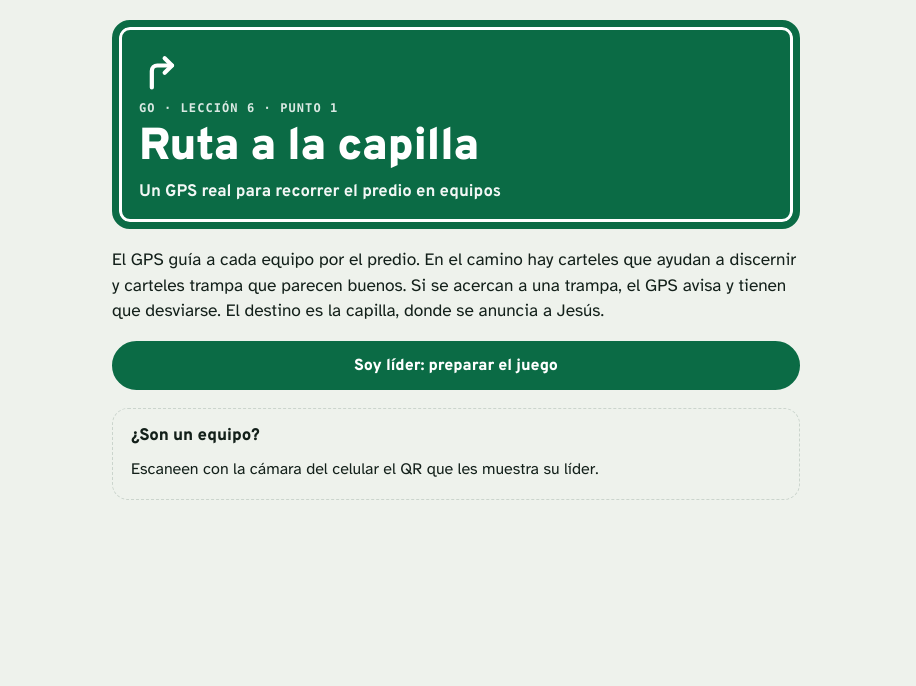
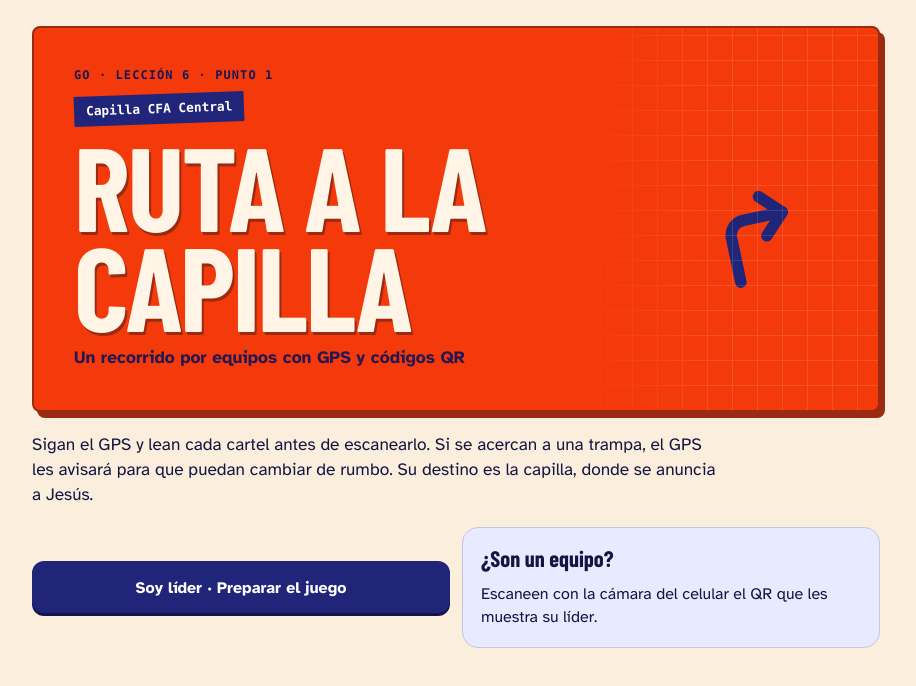
Before and after one commit to hrivarolainsfran-sys/gps-dinamica-go, a plain HTML site: page juego/index.html in a window 1280 px wide. Shown: the whole page, without its empty margins (184-1100 px from the left). Drawn offline with nearby package versions, Linux system fonts and the light colour scheme; a web font is replaced by a local one.

Commit message:
Rediseña Ruta a la capilla con identidad visual GO

```diff
--- a/juego/index.html
+++ b/juego/index.html
@@ -3,12 +3,12 @@
 <head>
 <meta charset="utf-8">
 <meta name="viewport" content="width=device-width, initial-scale=1, viewport-fit=cover">
-<meta name="theme-color" content="#0B6B45">
+<meta name="theme-color" content="#20257A">
 <title>Ruta a la capilla</title>
 <link rel="stylesheet" href="https://unpkg.com/leaflet@1.9.4/dist/leaflet.css">
 <link rel="preconnect" href="https://fonts.googleapis.com">
 <link rel="preconnect" href="https://fonts.gstatic.com" crossorigin>
-<link href="https://fonts.googleapis.com/css2?family=Atkinson+Hyperlegible:wght@400;700&family=Overpass+Mono:wght@500;700&family=Overpass:wght@700;800;900&display=swap" rel="stylesheet">
+<link href="https://fonts.googleapis.com/css2?family=Atkinson+Hyperlegible:wght@400;700&family=Overpass+Mono:wght@500;700&family=Barlow+Condensed:wght@700;800;900&display=swap" rel="stylesheet">
 <style>
 /* Juego al aire libre: un solo tema claro a propósito, para leer bajo el sol. Lenguaje visual de cartel vial verde. */
 :root{
@@ -194,6 +194,59 @@ label.lbl{font:700 12px/1 var(--f-mono);text-transform:uppercase;letter-spacing:
   .cartel .qr{width:60mm}
   @page{size:A4;margin:10mm}
 }
+
+/* Identidad GO · Capilla CFA Central */
+:root {
+  --bg:#fceedd; --surface:#fff9f0; --ink:#131642; --muted:#55577a; --line:#dfcbb9;
+  --sign:#20257a; --sign-dark:#14194f; --route:#3449ad;
+  --warn:#ffd367; --warn-ink:#291c05; --stop:#b32831; --off:#545673;
+  --good-bg:#e8edff; --bad-bg:#fbe3de;
+  --f-display:"Barlow Condensed","Arial Narrow",system-ui,sans-serif;
+  --f-body:"Atkinson Hyperlegible",system-ui,sans-serif;
+  --poster:#f43a0a; --cream:#fff4e5;
+}
+h1 {font-size:clamp(2.7rem,8vw,4.5rem);line-height:.94;letter-spacing:-.025em;text-transform:uppercase}
+h2 {font-size:1.75rem}
+h3 {font-size:1.4rem}
+.btn {min-height:46px;border-radius:12px;font-family:var(--f-body);line-height:1.15}
+.btn.small {min-height:44px}
+.btn.primary {box-shadow:0 3px 0 #11154b}
+.btn:not(:disabled):hover {filter:brightness(.91)}
+.btn:active:not(:disabled) {transform:translateY(1px)}
+:focus-visible {outline-color:#4d59df}
+.sw input:focus-visible + span {outline:3px solid #4d59df;outline-offset:3px}
+.back {width:fit-content;padding:8px 0}
+.card {border-radius:16px;box-shadow:0 3px 0 #e5d1bb}
+.stepn {align-self:flex-start;background:#e9eaff;color:var(--sign);padding:6px 9px;border-radius:4px}
+.hero-sign {background:var(--poster);color:#1a1656;border:2px solid #9a2b12;box-shadow:5px 6px 0 #9a2b12;border-radius:8px;padding:clamp(22px,5vw,40px);gap:12px}
+.hero-sign h1 {color:var(--cream)}
+.hero-sign .kicker.light {color:#1a1656;opacity:1}
+.hero-sign p:last-child {font:700 1.08rem/1.3 var(--f-body)}
+.hero-arrow {color:var(--sign)}
+.go-home {max-width:880px;gap:20px;padding-top:calc(env(safe-area-inset-top,0px) + 26px)}
+.go-home .hero-sign {position:relative;isolation:isolate;overflow:hidden}
+.go-home .hero-sign::after {content:"";position:absolute;z-index:-1;inset:0 0 0 65%;opacity:.13;background:repeating-linear-gradient(90deg,transparent 0 24px,#fff4e5 24px 25px),repeating-linear-gradient(0deg,transparent 0 24px,#fff4e5 24px 25px);mask-image:linear-gradient(to right,transparent,#000 45%)}
+.go-home h1 {font-size:clamp(3.6rem,11.5vw,7.4rem);max-width:8ch;line-height:.84;letter-spacing:-.02em;text-shadow:2px 3px #9a2b12}
+.go-home .hero-arrow {position:absolute;right:clamp(16px,6vw,62px);top:38%;width:clamp(42px,13vw,120px);height:auto;transform:rotate(-12deg);z-index:-1}
+.go-home .hero-arrow svg {display:block;width:100%;height:auto}
+.go-location {align-self:flex-start;background:var(--sign);color:#fff;padding:7px 12px;transform:rotate(-2deg);font:700 .8rem/1.25 var(--f-mono)}
+.go-home .lead {max-width:62ch}
+.go-actions {display:grid;gap:12px}
+.go-actions .card {background:#e8eaff;border:1px solid #c3c5eb;box-shadow:none}
+.go-leader {display:flex;flex-direction:column;justify-content:center;gap:12px}
+.nav {border-bottom:3px solid rgba(0,0,0,.2)}
+.bar {box-shadow:0 -3px 16px #13164217}
+.carteles {grid-template-columns:repeat(auto-fill,minmax(min(100%,300px),1fr))}
+.cartel .board {box-shadow:inset 0 0 0 2px #fff;border-radius:8px}
+@media screen and (min-width:660px) {
+  .go-actions {grid-template-columns:1fr 1fr;align-items:stretch}
+  .go-home .hero-sign {min-height:332px;justify-content:center}
+}
+@media screen and (max-width:480px) {
+  .go-home .hero-arrow {top:23%;right:10px;opacity:.4}
+  .toolbar {flex-wrap:wrap}
+}
+@media print { .cartel .board {font-family:"Atkinson Hyperlegible",system-ui,sans-serif} }
 </style>
 </head>
 <body>
@@ -311,9 +364,9 @@ const PIN_IN = {
 };
 function mkIcon(kind, label) {
   const conf = {
-    target: ['#0B6B45', PIN_IN.dot, 'target'], dest: ['#B07A00', PIN_IN.flag, 'target'],
-    visited: ['#7B8A82', PIN_IN.check, ''], trap: ['#C33A2E', PIN_IN.bang, ''],
-    good: ['#0B6B45', PIN_IN.dot, ''], destL: ['#B07A00', PIN_IN.flag, '']
+    target: ['#20257A', PIN_IN.dot, 'target'], dest: ['#B07A00', PIN_IN.flag, 'target'],
+    visited: ['#7B8A82', PIN_IN.check, ''], trap: ['#B32831', PIN_IN.bang, ''],
+    good: ['#20257A', PIN_IN.dot, ''], destL: ['#B07A00', PIN_IN.flag, '']
   }[kind];
   return L.divIcon({ className: '', iconSize: [32, 40], iconAnchor: [16, 39],
     html: `<div class="mk ${conf[2]}">${label ? `<span class="mk-label">${esc(label)}</span>` : ''}${pin(conf[0], conf[1])}</div>` });
@@ -447,18 +500,23 @@ function showHome(note) {
   Geo.stop();
   const t = game ? store.get('gpsgo-team-' + game.g, null) : null;
   const cont = t && !t.done;
-  setView('home', `<main class="page">
+  setView('home', `<main class="page go-home">
     <div class="hero-sign">
       <span class="hero-arrow">${ICON.turn}</span>
       <p class="kicker light">GO · Lección 6 · Punto 1</p>
+      <span class="go-location">Capilla CFA Central</span>
       <h1>Ruta a la capilla</h1>
-      <p>Un GPS real para recorrer el predio en equipos</p>
+      <p>Un recorrido por equipos con GPS y códigos QR</p>
     </div>
     ${note ? `<p class="notice">${esc(note)}</p>` : ''}
-    <p class="lead">El GPS guía a cada equipo por el predio. En el camino hay carteles que ayudan a discernir y carteles trampa que parecen buenos. Si se acercan a una trampa, el GPS avisa y tienen que desviarse. El destino es la capilla, donde se anuncia a Jesús.</p>
+    <p class="lead">Sigan el GPS y lean cada cartel antes de escanearlo. Si se acercan a una trampa, el GPS les avisará para que puedan cambiar de rumbo. Su destino es la capilla, donde se anuncia a Jesús.</p>
+    <div class="go-actions">
+      <div class="go-leader">
     ${cont ? `<button class="btn primary block" id="hCont">Continuar recorrido · ${esc(teamLabel(t))}</button>` : ''}
-    <a class="btn ${cont ? '' : 'primary'} block" href="#lider">Soy líder: preparar el juego</a>
-    <div class="card soft"><h3>¿Son un equipo?</h3><p>Escaneen con la cámara del celular el QR que les muestra su líder.</p></div>
+    <a class="btn ${cont ? '' : 'primary'} block" href="#lider">Soy líder · Preparar el juego</a>
+      </div>
+      <div class="card"><h3>¿Son un equipo?</h3><p>Escaneen con la cámara del celular el QR que les muestra su líder.</p></div>
+    </div>
   </main>`);
   const c = $('#hCont'); if (c) c.onclick = () => showTeam();
 }
@@ -518,7 +576,7 @@ function showLeader() {
       const kind = p.type === 'trap' ? 'trap' : p.type === 'dest' ? 'destL' : 'good';
       const m = L.marker([s.lat, s.lng], { icon: mkIcon(kind, p.name), draggable: true }).addTo(layer);
       m.on('dragend', ev => { const ll = ev.target.getLatLng(); Object.assign(s, { lat: ll.lat, lng: ll.lng, acc: null }); saveLeader(); renderList(); });
-      L.circle([s.lat, s.lng], { radius: p.type === 'trap' ? WARN_R : ARRIVE_R, color: p.type === 'trap' ? '#C33A2E' : '#0B6B45', weight: 1, fillOpacity: .08 }).addTo(layer);
+      L.circle([s.lat, s.lng], { radius: p.type === 'trap' ? WARN_R : ARRIVE_R, color: p.type === 'trap' ? '#B32831' : '#20257A', weight: 1, fillOpacity: .08 }).addTo(layer);
       pts.push([s.lat, s.lng]);
     });
     if (pts.length && !centered) { map.fitBounds(pts, { padding: [40, 40], maxZoom: 19 }); centered = true; }
```
